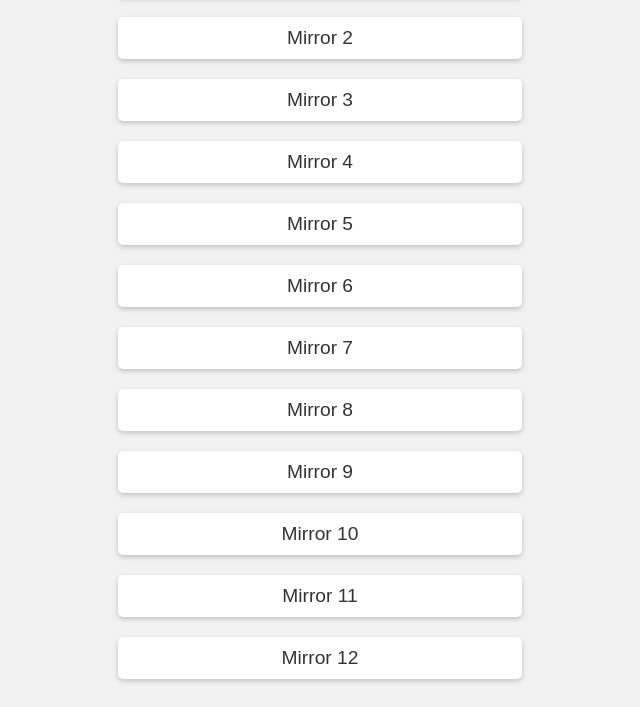
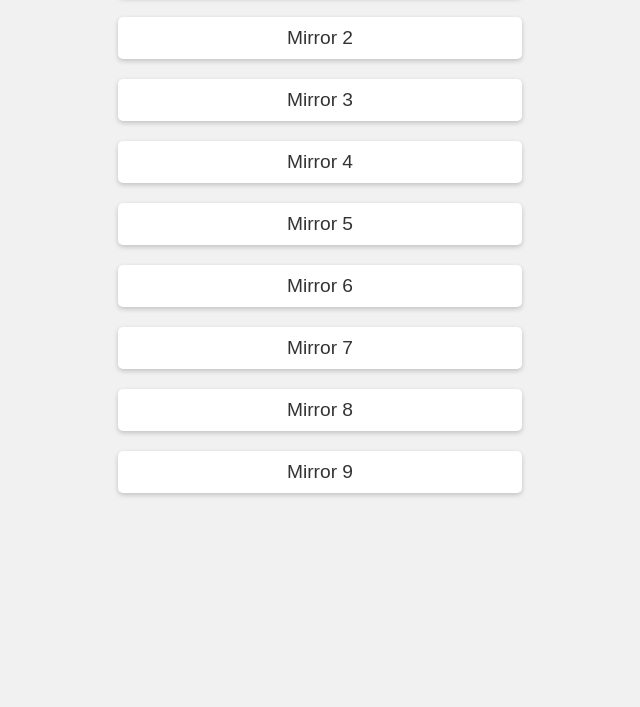
Before and after one commit to crypto-vin/algobet, a plain HTML site: page index.html in a window 1280 px wide. Shown: the part 153-860 px from the top of the page, without its empty margins (320-960 px from the left). After the commit the page ends 800 px from the top, so only its background shows below. Drawn offline with Linux system fonts and the light colour scheme.

Commit message:
updated code

```diff
--- a/index.html
+++ b/index.html
@@ -55,9 +55,6 @@
       <a href="https://www.365838.com/#/HO/" class="link">Mirror 7</a>
       <a href="https://www.288sb.com/#/HO/" class="link">Mirror 8</a>
       <a href="https://www.allsport365.com/#/HO/" class="link">Mirror 9</a>
-      <a href="https://www.288sb.com/#/HO/" class="link">Mirror 10</a>
-      <a href="https://www.365838.com/#/HO/" class="link">Mirror 11</a>
-      <a href="https://www.188-sb.com/#/HO/" class="link">Mirror 12</a>
     </div>
   </body>
 </html>
```
